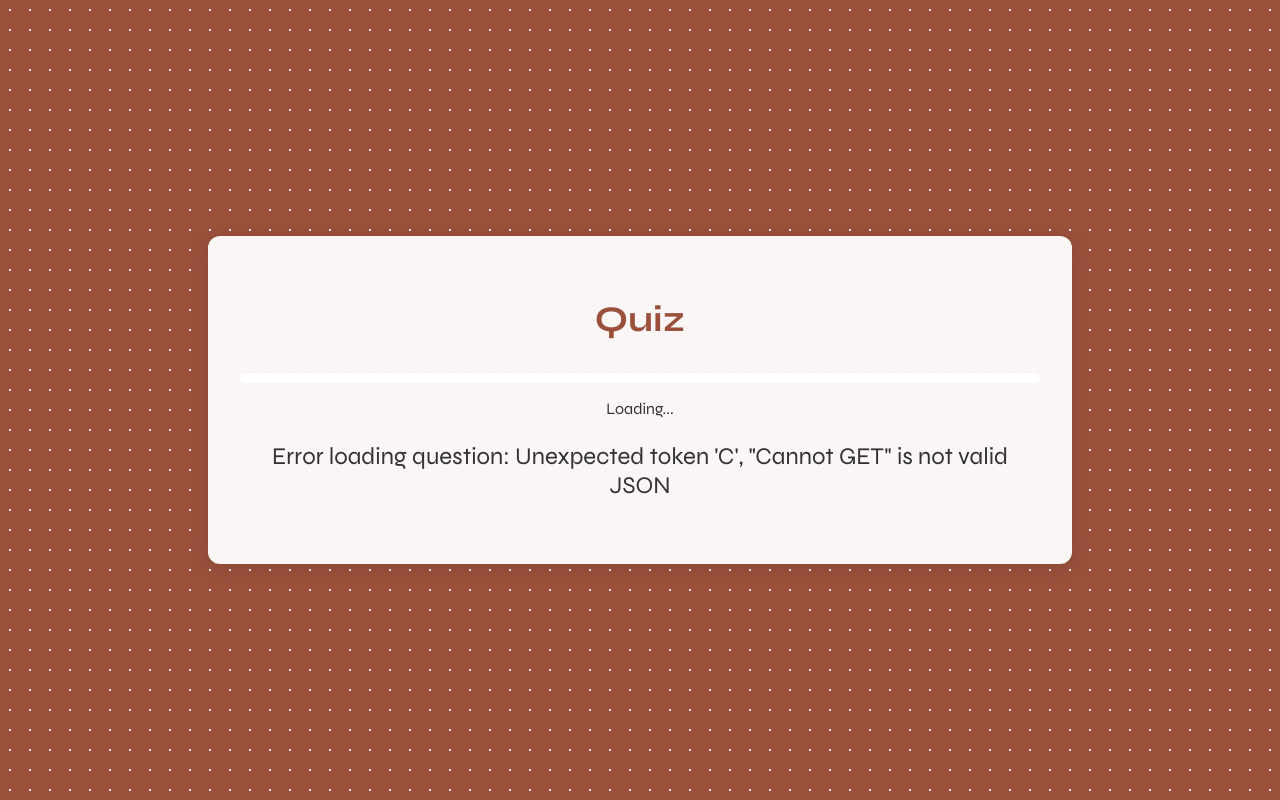
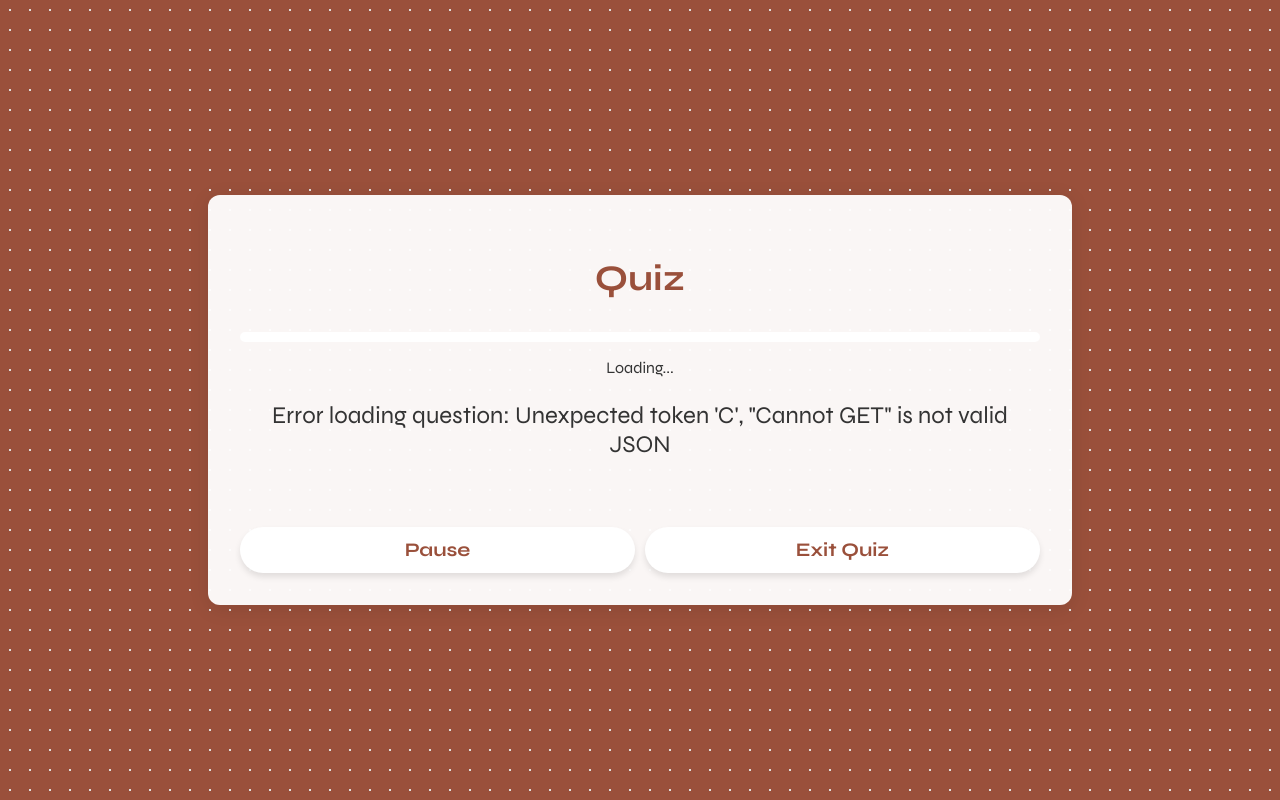
Before and after one commit to Deltane/quiz.it, a Flask app: page /take_quiz in a window 1280 px wide. Run offline with Flask 3, Linux system fonts and the light colour scheme; parts of the project's set-up code (start-up, migrations or seed data) failed here and were passed over; some web fonts are replaced.

Commit message:
Enables users to pause and resume their quiz, and exit their quiz; which saves their attempt under 'unfinished quizzes' in the dashboard.

```diff
--- a/app/models.py
+++ b/app/models.py
@@ -37,6 +37,11 @@
     quiz_type = db.Column(db.String(50), nullable=False)
     quiz = db.relationship('Quiz', backref='results')
 
+    completed = db.Column(db.Boolean, default=False)
+    answers = db.Column(db.JSON, nullable=True)
+    title = db.Column(db.String(255), nullable=True)
+    time_remaining = db.Column(db.Integer, nullable=True)
+
 class Folder(db.Model):
     id = db.Column(db.Integer, primary_key=True)
     name = db.Column(db.String(120), nullable=False)
--- a/app/routes/dashboard_routes.py
+++ b/app/routes/dashboard_routes.py
@@ -14,7 +14,7 @@
     if not user:
         return redirect(url_for('auth.login'))
 
-    user_quizzes = Quiz.query.filter_by(user_id=user.id).order_by(Quiz.created_at.desc()).all()
+    user_quizzes = Quiz.query.filter_by(user_id=user.id, completed=True).order_by(Quiz.created_at.desc()).all()
     recent_quizzes = user_quizzes[:3]
     past_quizzes = user_quizzes[3:]
     user_folders = Folder.query.filter_by(user_id=user.id).all()
--- a/app/routes/quiz_routes.py
+++ b/app/routes/quiz_routes.py
@@ -120,9 +120,6 @@
     data = request.json
     question_index = data['questionIndex']
     user_answer = data['answer']
-    print("submit_answer session user_id:", session.get("user_id"))
-    print("submit_answer session quiz_id:", session.get("quiz_id"))
-    print("submit_answer session quiz_type:", session.get("quiz_type"))
 
     # Store the user's answer
     if 'answers' not in session:
@@ -145,11 +142,13 @@
         # Store quiz result in the database
         user_id = session.get('user_id')
         quiz_id = session.get('quiz_id')
-        quiz_type = session.get('quiz_type')
+        quiz_title = session.get('topic') or 'Untitled'
         total_questions = len(quiz)
         timestamp = datetime.utcnow()
 
         print("Session contents before saving QuizResult:", dict(session))
+
+        QuizResult.query.filter_by(user_id=user_id, quiz_id=quiz_id, completed=False).delete()
 
         quiz_result = QuizResult(
             user_id=user_id,
@@ -157,7 +156,9 @@
             score=score,
             total_questions=total_questions,
             timestamp=timestamp,
-            quiz_type=quiz_type
+            quiz_type=quiz_title,
+            title=quiz_title,
+            completed=True
         )
         db.session.add(quiz_result)
         db.session.commit()
@@ -170,7 +171,7 @@
 
         session['quizzes_completed'] = quizzes_completed
         session['quizzes_above_80'] = quizzes_above_80
-        session['recent_topics'] = [result.quiz_type for result in recent_topics]
+        session['recent_topics'] = [result.title for result in recent_topics]
         session['most_frequent_quiz_type'] = most_frequent_quiz_type[0] if most_frequent_quiz_type else None
 
         # Clean up session
@@ -186,4 +187,87 @@
 
     return jsonify({'completed': False})
 
-    return '', 204
+# Route to handle quiz exit and save incomplete quiz result
+@quiz_routes.route('/exit_quiz', methods=['POST'])
+def exit_quiz():
+    from app.models import QuizResult
+    import json
+
+    user_id = session.get("user_id")
+    quiz_id = session.get("quiz_id")
+    topic = session.get("topic", "Untitled")
+    answers = session.get("answers", {})
+    time_remaining = request.form.get("time_left") or (request.json.get("time_left", 0) if request.json else 0)
+
+    if not user_id or not quiz_id:
+        return jsonify(success=False, message="Missing session info"), 400
+
+    quiz_result = QuizResult(
+        user_id=user_id,
+        quiz_id=quiz_id,
+        score=0,  # Will be calculated on resume
+        total_questions=len(session.get("quiz", [])),
+        timestamp=datetime.utcnow(),
+        quiz_type=topic,
+        completed=False,
+        answers=json.dumps(answers),
+        title=topic,
+        time_remaining=int(time_remaining)
+    )
+
+    db.session.add(quiz_result)
+    db.session.commit()
+
+    # Clear session state
+    session.pop("quiz", None)
+    session.pop("answers", None)
+    session.pop("current_question", None)
+    session.pop("quiz_id", None)
+    session.pop("quiz_duration", None)
+    session.pop("topic", None)
+
+    return jsonify(success=True)
+
+
+# Route to resume an unfinished quiz attempt
+@quiz_routes.route('/resume_quiz/<int:attempt_id>', methods=['GET'])
+def resume_quiz(attempt_id):
+    attempt = QuizResult.query.get_or_404(attempt_id)
+    if attempt.user_id != session.get('user_id'):
+        return "Unauthorized", 403
+
+    from app.models import Quiz
+    import json
+
+    quiz = Quiz.query.get(attempt.quiz_id)
+    if not quiz:
+        return "Quiz not found", 404
+
+    questions = json.loads(quiz.questions_json)
+    answers = json.loads(attempt.answers or '{}')
+    first_unanswered = 0
+    for i in range(len(questions)):
+        if str(i) not in answers:
+            first_unanswered = i
+            break
+
+    session['quiz'] = questions
+    session['answers'] = answers
+    session['score'] = 0
+    session['current_question'] = first_unanswered
+    session['quiz_id'] = quiz.id
+    session['topic'] = attempt.title
+    session['quiz_duration'] = (attempt.time_remaining or 300) // 60 + 1
+    session['time_remaining'] = attempt.time_remaining
+
+    return redirect(url_for('quiz_routes.take_quiz'))
+
+@quiz_routes.route('/delete_quiz_attempt/<int:attempt_id>', methods=['POST'])
+def delete_quiz_attempt(attempt_id):
+    attempt = QuizResult.query.get_or_404(attempt_id)
+    if attempt.user_id != session.get('user_id'):
+        return "Unauthorized", 403
+
+    db.session.delete(attempt)
+    db.session.commit()
+    return redirect(url_for('stats_bp.dashboard'))
--- a/app/templates/take_quiz.html
+++ b/app/templates/take_quiz.html
@@ -31,23 +31,26 @@
             <button id="prev-question" class="btn btn-secondary" style="display: none; flex: 1; margin-right: 10px;">Previous Question</button>
             <button id="next-question" class="btn btn-primary" style="display: none; flex: 1;">Next Question</button>
         </div>
+        <div style="display: flex; justify-content: center; gap: 10px; margin-top: 20px;">
+            <button id="pause-resume-btn" class="btn btn-primary">Pause</button>
+            <button id="exit-quiz-btn" class="btn btn-primary">Exit Quiz</button>
+        </div>
     </div>
 
     <script>
         const homeUrl = "{{ url_for('quiz_routes.home') }}";
         let totalTimeMinutes = Number({{ session.get('quiz_duration', 5) }});
         let totalTime = totalTimeMinutes * 60;
-        let timeLeft = totalTime;
+        let timeLeft = Number({{ session.get('time_remaining', session.get('quiz_duration', 5) * 60) }});
     </script>
 
     <script>
         $(document).ready(function () {
-            let currentQuestionIndex = 0;
+            let currentQuestionIndex = Number({{ session.get('current_question', 0) }});
             let score = 0;
             let timerInterval;
             let timerStarted = false;
             let answers = [];
-            // const questionTimeLimit = 30; // 30 seconds per question (too short?)
 
             function resetQuiz() {
                 currentQuestionIndex = 0;
@@ -281,6 +284,8 @@
                         $('#next-question').hide();
                         $('#prev-question').hide();
                         $('#timer-container').hide();
+                        $('#pause-resume-btn').hide();
+                        $('#exit-quiz-btn').hide();
                     } else {
                         // Increment the question index and load the next question
                         currentQuestionIndex++;
@@ -295,6 +300,34 @@
 
             // Load the first question on page load
             loadQuestion();
+
+            let isPaused = false;
+
+            function togglePauseResume() {
+                const pauseBtn = $('#pause-resume-btn');
+                if (!isPaused) {
+                    stopTimer();
+                    timerStarted = false;  // Ensure startTimer will run again
+                    isPaused = true;
+                    pauseBtn.text('Resume');
+                } else {
+                    startTimer();
+                    isPaused = false;
+                    pauseBtn.text('Pause');
+                }
+            }
+
+            function exitQuiz() {
+                $.post('/exit_quiz', { time_left: timeLeft }, function () {
+                    alert("Your progress has been saved. You will now return to the dashboard.");
+                    window.location.href = "/dashboard";
+                }).fail(function () {
+                    alert("Failed to exit quiz. Please try again.");
+                });
+            }
+
+            $('#pause-resume-btn').click(togglePauseResume);
+            $('#exit-quiz-btn').click(exitQuiz);
         });
     </script>
 
```
Also changed, not shown: app/routes/stats_routes.py (+9 -8 lines), app/templates/dashboard.html (+19 -0 lines).
